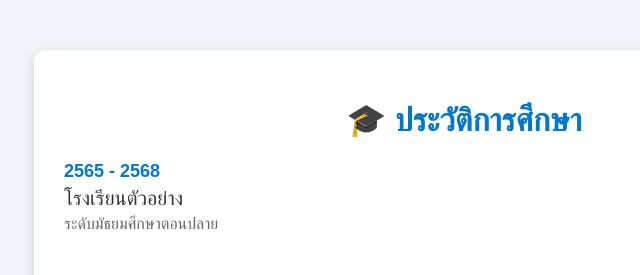
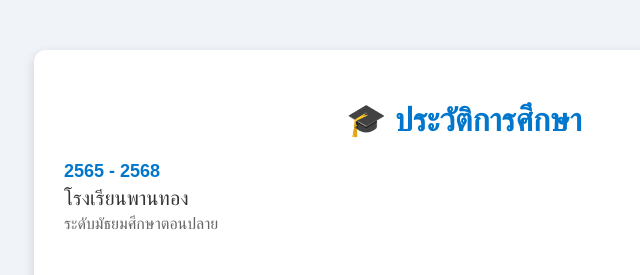
Before and after one commit to wa-14666/portfolio1, a plain HTML site: page education.html in a window 1280 px wide. Shown: the top 275 px of the page, 176-816 px from the left. Drawn offline with Linux system fonts and the light colour scheme.

Commit message:
Update education.html

```diff
--- a/education.html
+++ b/education.html
@@ -76,7 +76,7 @@ h1{
 
         <div class="item">
             <div class="year">2565 - 2568</div>
-            <div class="school">โรงเรียนตัวอย่าง</div>
+            <div class="school">โรงเรียนพานทอง</div>
             <div class="detail">
                 ระดับมัธยมศึกษาตอนปลาย
         </div>
```
